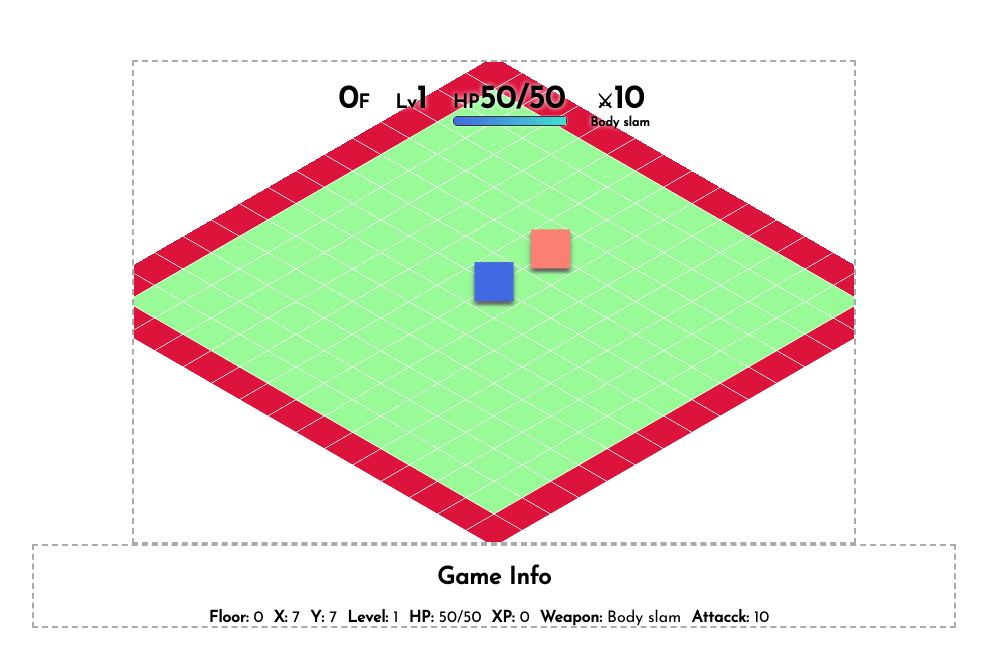
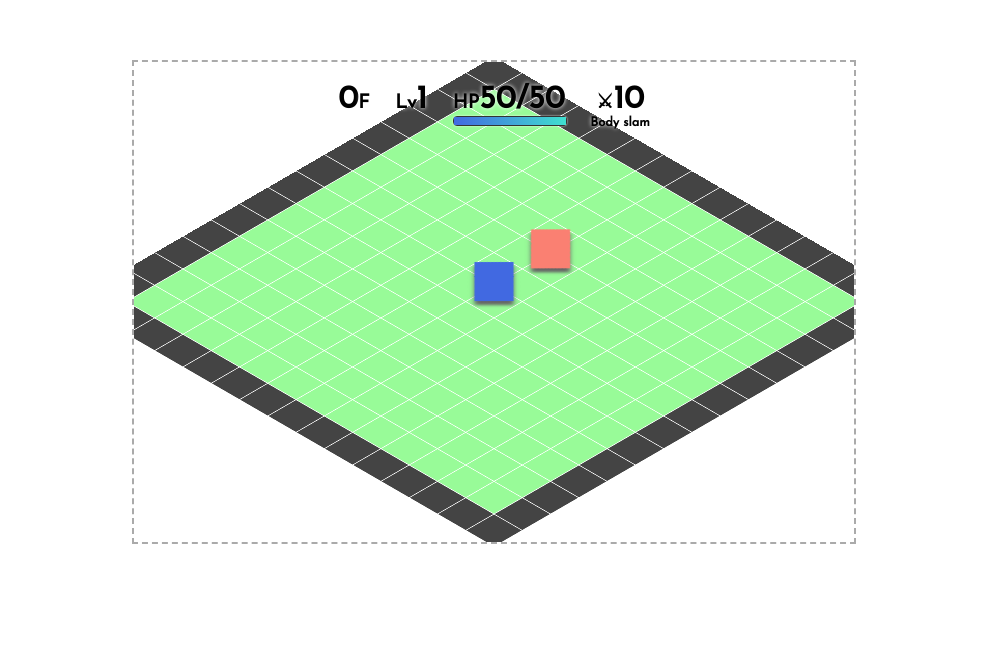
Before and after one commit to honmanyau/muup-story, a React (Create React App) app: page / in a window 1280 px wide. Shown: the top 666 px of the page, without its empty margins (146-1133 px from the left). Built offline with nearby package versions, Linux system fonts and the light colour scheme.

Commit message:
Minor interface changes.

```diff
--- a/src/GameController.css
+++ b/src/GameController.css
@@ -1,15 +1,7 @@
 .GameController-gameContainer {
   display: grid;
-  grid-template-rows: 60px auto auto;
+  grid-template-rows: 60px auto 1fr;
   grid-template-columns: 1fr 100px auto 100px 1fr;
-}
-
-.GameController-testPanel {
-  grid-area: 3 / 2 / 3 / span 3;
-  padding: 0 10px;
-  text-align: center;
-  background-color: none;
-  border: 2px dashed #AAA;
 }
 
 .GameController-levelWrapper {
@@ -21,6 +13,7 @@
   margin: 0 auto;
   overflow: hidden;
   border: 2px dashed #AAA;
+  background-color: white;
 }
 
 .GameController-infoPanel {
@@ -34,7 +27,7 @@
   margin: 0 0.8rem;
   font-size: 2em;
   font-weight: 900;
-  text-shadow: 0px 0px 5px white;
+  text-shadow: 0px 0px 4px white;
 }
 
 .GameController-infoPanelLabel > small {
@@ -66,9 +59,23 @@
   margin: 0 auto 18% auto;
   padding: 0 1rem;
   box-sizing: border-box;
-  border: 1px solid #555;
+  border: 1px solid #777;
   border-radius: 5px;
-  background: white;
+  background-color: rgba(255, 255, 255, 0.75);
+  box-shadow: 0px 0px 5px #555;
+}
+
+.GameController-dialogueBoxDark {
+  z-index: 10;
+  width: 26rem;
+  display: inline-block;
+  margin: 0 auto 18% auto;
+  padding: 0 1rem;
+  box-sizing: border-box;
+  border: 1px solid white;
+  border-radius: 5px;
+  background-color: rgba(0, 0, 0, 0.6);
+  color: white;
   box-shadow: 0px 0px 5px #333;
 }
 
--- a/src/GameController.js
+++ b/src/GameController.js
@@ -180,7 +180,6 @@ class GameController extends React.Component {
 
     return (
       <div className="GameController-gameContainer">
-        <TestPanel player={player} floor={this.state.floor} />
         <div className="GameController-levelWrapper" style={levelWrapperStyles}>
           <InfoPanel player={player} floor={this.state.floor} />
           <PMap map={this.state.map} style={pMapOffsetStyles} />
--- a/src/PMap.css
+++ b/src/PMap.css
@@ -52,7 +52,7 @@
 }
 
 [data-terrain="1"] {
-  background-color: crimson;
+  background-color: #444;
 }
 
 [data-terrain="2"] {
@@ -64,8 +64,9 @@
 }
 
 /*  Items and NPCs:
-    100 = Healing Crystal
-    901 = Caliburn Replica
+    100 = Crystal of Clairy
+    901 = Crystal of Clairy
+    701 = Caliburn Replica
     990 = Excalibur
     999 = Alice's Caliburn
 */
@@ -74,7 +75,7 @@
 }
 
 [data-objectid="901"] {
-  background-color: gold;
+  background-color: pink;
 }
 
 [data-objectid="701"] {
--- a/src/TestPanel.js
+++ b/src/TestPanel.js
@@ -5,8 +5,16 @@ class TestPanel extends React.Component {
   render() {
     let player = this.props.player;
 
+    const testPanelStyles = {
+      gridArea: "3 / 2 / 3 / span 3",
+      padding: "0 10px",
+      textAlign: "center",
+      backgroundColor: "none",
+      border: "2px dashed #AAA"
+    };
+
     return(
-      <div className="GameController-testPanel">
+      <div className="GameController-testPanel" style={testPanelStyles}>
         <h2>Game Info</h2>
         <span><strong>Floor:</strong> {this.props.floor}</span>&nbsp;&nbsp;
         <span><strong>X:</strong> {player.x}</span>&nbsp;&nbsp;
```
